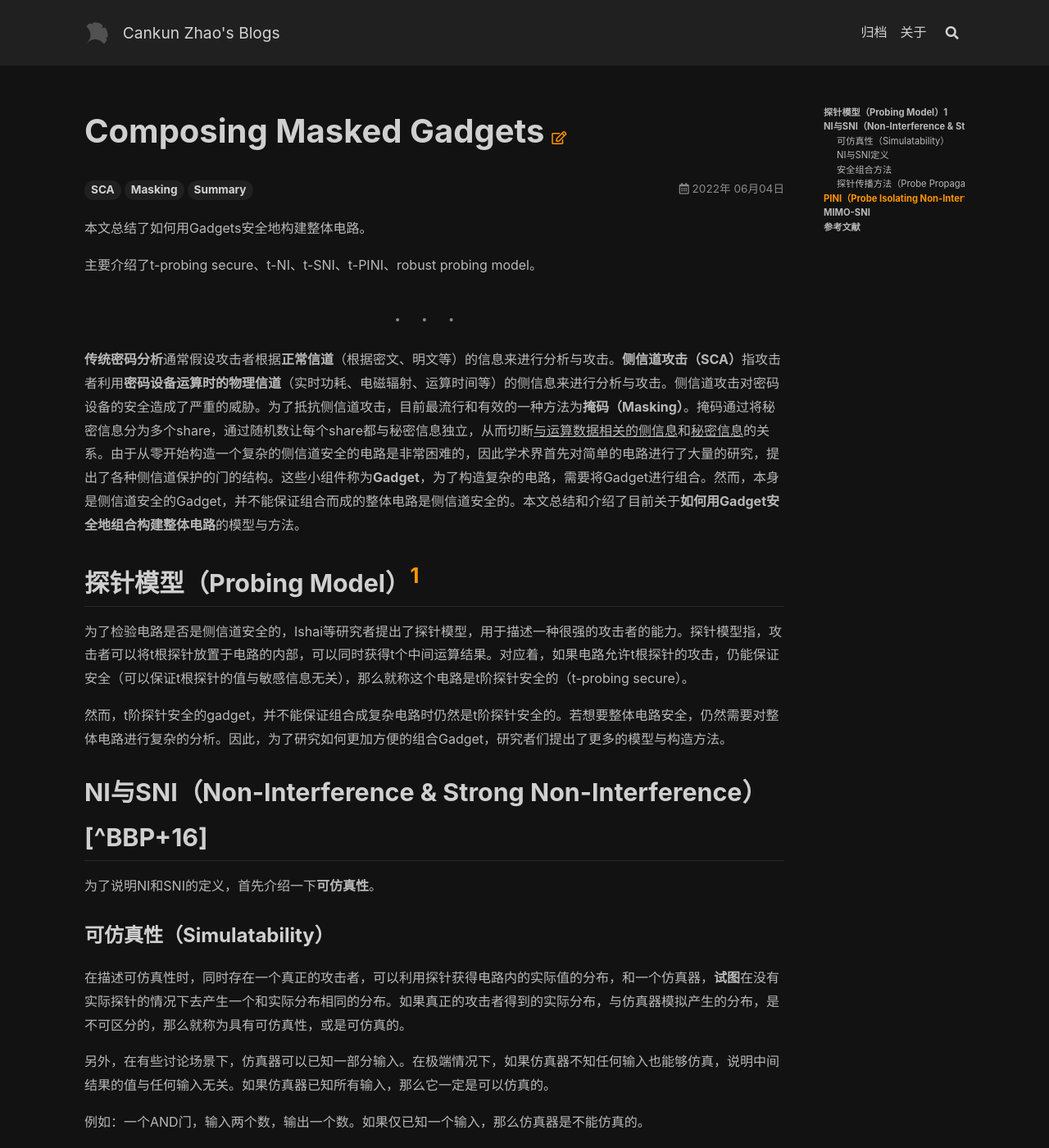
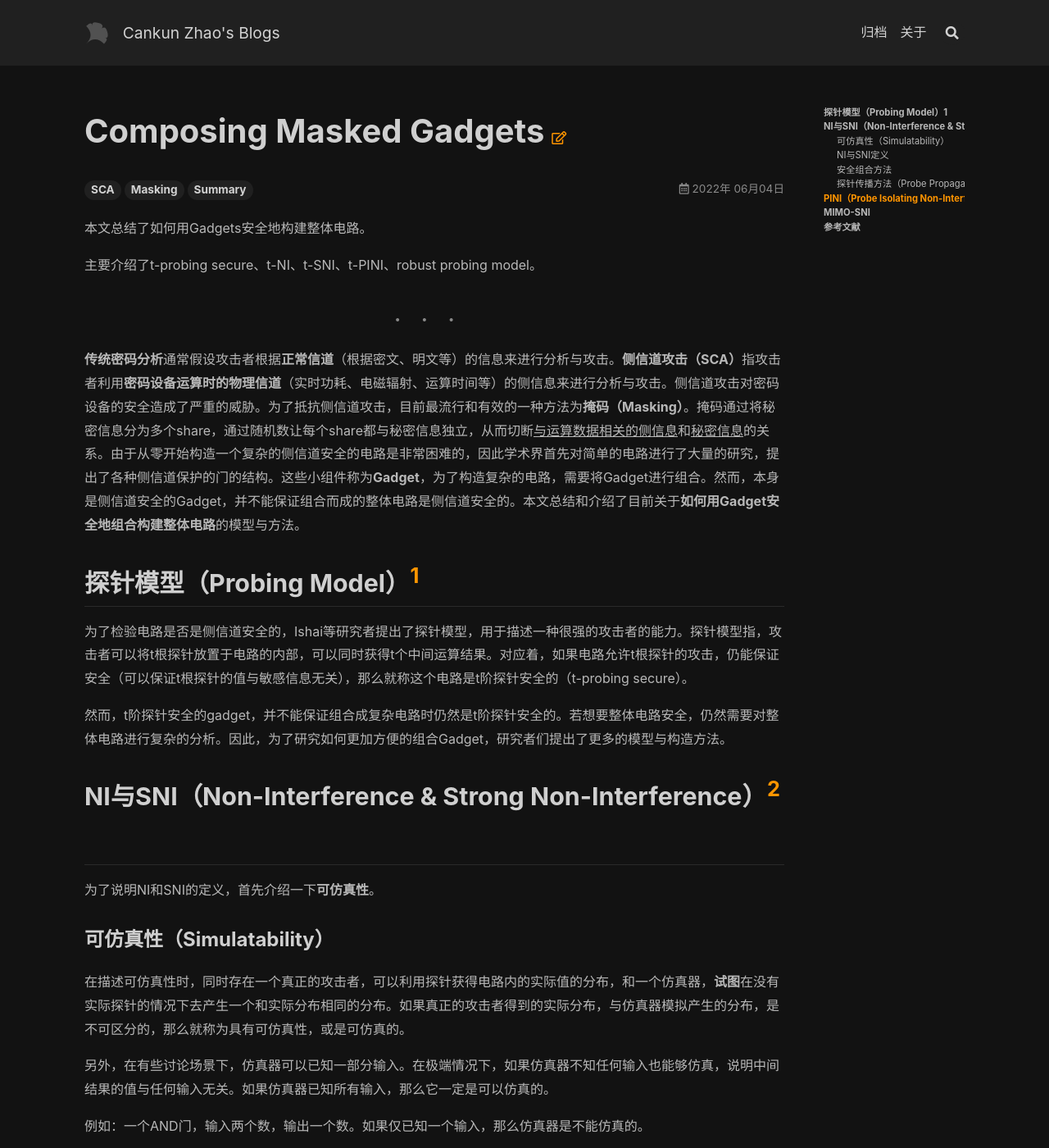
Before and after one commit to zck15/zck15.github.io, a Jekyll site: the page built from _posts/2022-06-04-Composing Masked Gadgets.md, in a window 1280 px wide and 1400 px high. Shown: the whole window at 82% size. Built offline with Jekyll 4.4.1, drawn with Linux system fonts in a browser that asks for light colours; nearby versions of some CDN libraries; some of the changed text lies outside the part shown.

Commit message:
fix bugs of reference

```diff
--- a/_posts/2022-06-04-Composing Masked Gadgets.md
+++ b/_posts/2022-06-04-Composing Masked Gadgets.md
@@ -20,7 +20,7 @@
 
 然而，t阶探针安全的gadget，并不能保证组合成复杂电路时仍然是t阶探针安全的。若想要整体电路安全，仍然需要对整体电路进行复杂的分析。因此，为了研究如何更加方便的组合Gadget，研究者们提出了更多的模型与构造方法。
 
-## NI与SNI（Non-Interference & Strong Non-Interference）[^BBP+16]
+## NI与SNI（Non-Interference & Strong Non-Interference）[^BBP16]
 
 为了说明NI和SNI的定义，首先介绍一下**可仿真性**。
 
@@ -50,7 +50,7 @@
 
 构造一个t-NI的复杂电路的一个方法：所有组件都是t-NI的，且满足所有组件的输出以及所有输入只能连接一个非SNI刷新组件的输入。换句话，如果一个组件的输出需要在多个组件使用，只有一个可以直接用，其他的都需要经过SNI刷新组件reshare再使用。
 
-### 探针传播方法（Probe Propagation Framework）[^BBP+16][^CasSta20]
+### 探针传播方法（Probe Propagation Framework）[^BBP16] [^CasSta20]
 
 NI与SNI还可以使用传播探针的方法来定义和理解。
 
@@ -83,5 +83,5 @@
 ## 参考文献
 
 [^ISW03]: Y. Ishai, A. Sahai, and D. A. Wagner, “Private circuits: Securing hardware against probing attacks,” in Proc. CRYPTO, 2003, pp. 463–481.
-[^BBP+16]: S. Belaïd, F. Benhamouda, A. Passelègue, E. Prouff, A. Thillard, and D. Vergnaud, “Randomness complexity of private circuits for multiplication,” in Proc. EUROCRYPT, 2016, pp. 616–648.
+[^BBP16]: S. Belaïd, F. Benhamouda, A. Passelègue, E. Prouff, A. Thillard, and D. Vergnaud, “Randomness complexity of private circuits for multiplication,” in Proc. EUROCRYPT, 2016, pp. 616–648.
 [^CasSta20]: Gaëtan Cassiers and François-Xavier Standaert. 2020. Trivially and efficiently composing masked gadgets with probe isolating non-interference. IEEE Transactions on Information Forensics and Security 15 (2020), 2542–25
```
